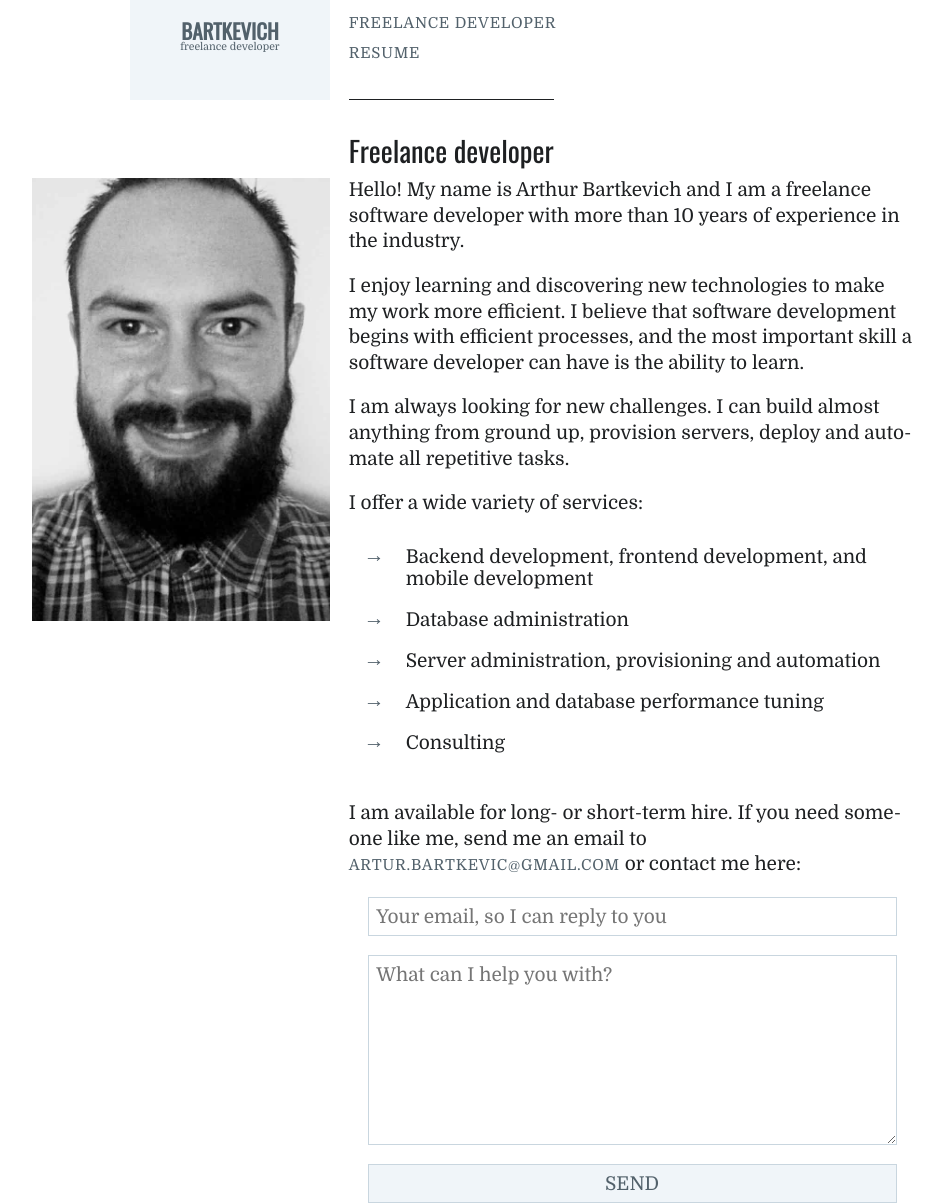
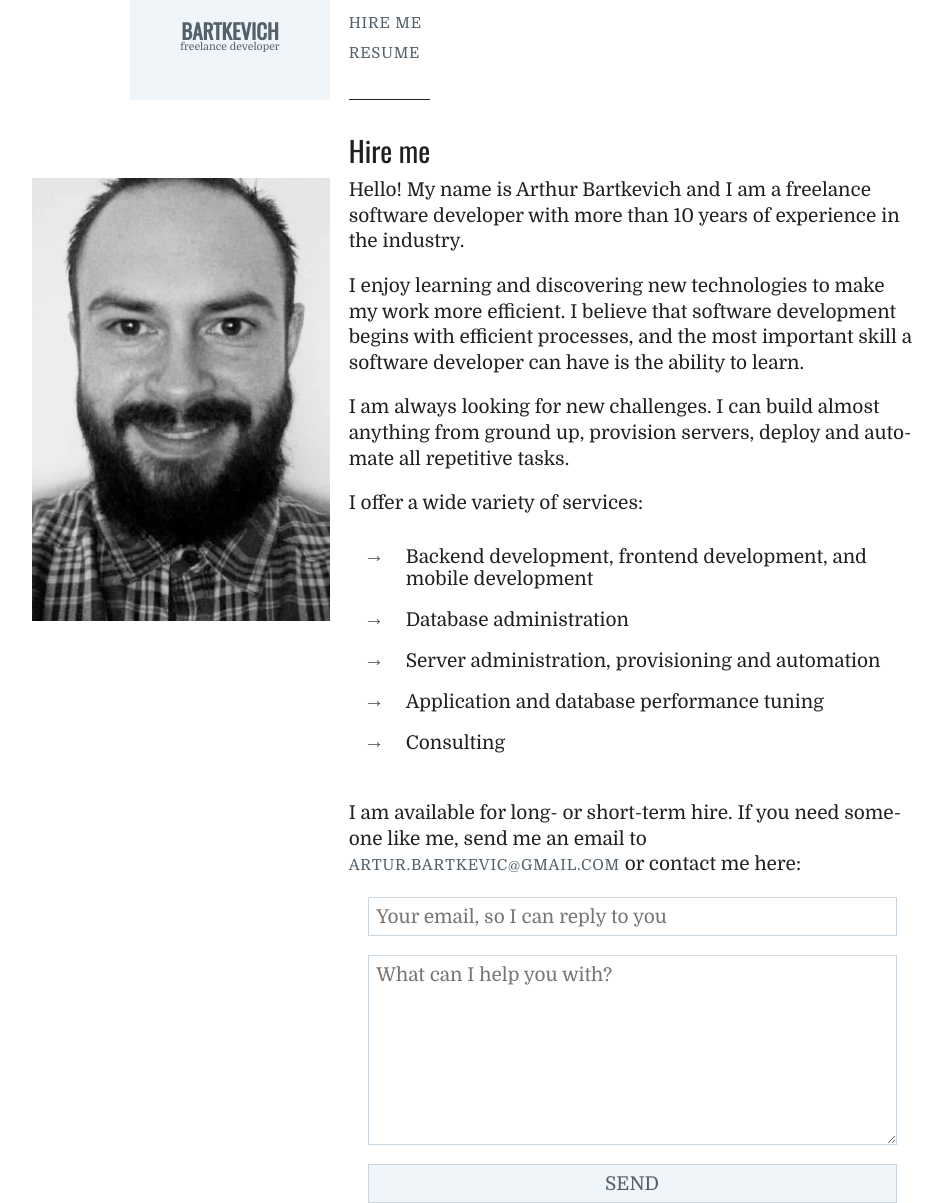
Before and after one commit to dachia/bratkevich, a Jekyll site: the page docs/index.html, which Jekyll copies as it is, in a window 1280 px wide. Shown: the whole page, without its empty margins (133-1076 px from the left). Built offline with Jekyll 4.4.1, drawn with Linux system fonts in a browser that asks for light colours.

Commit message:
Rename home freelance developer to hire me;

```diff
--- a/docs/index.html
+++ b/docs/index.html
@@ -2,14 +2,14 @@
 <html lang="en">
 <meta charset="utf-8">
 <meta name="viewport" content="width=device-width, initial-scale=1">
-<meta name="description" content="Arthur Bartkevich is a generalist, freelance developer with more than 10 years of experience in the industry. Frontend, backend, mobile development, devop work, performance tuning and consulting.">
+<meta name="description" content="Arthur Bartkevich is a generalist, freelance developer with more than 10 years of experience in the industry. Frontend, backend, mobile development, devop work, performance tuning and consulting. Hire me!">
 <link rel="stylesheet" href="/styles/main.css">
 <link href="//fonts.googleapis.com/css?family=Oswald" rel="stylesheet">
 <link href="//fonts.googleapis.com/css?family=Domine" rel="stylesheet">
 <link rel="icon"
       type="image/x-icon"
       href="/faviconb.ico?">
-<title>Freelance developer - Bartkevich software development</title>
+<title>Hire me - Bartkevich software development</title>
 <script>
   (function(i,s,o,g,r,a,m){i['GoogleAnalyticsObject']=r;i[r]=i[r]||function(){
   (i[r].q=i[r].q||[]).push(arguments)},i[r].l=1*new Date();a=s.createElement(o),
@@ -32,7 +32,7 @@
 
 
 			<li class="nav-item">
-				<a class="page-link" href="/">Freelance developer</a>
+				<a class="page-link" href="/">Hire me</a>
 
 
 
@@ -55,7 +55,7 @@
 
 
 <article>
-  <h1><span>Freelance developer</span></h1>
+  <h1><span>Hire me</span></h1>
 	<p class="aside-container"><img src="/assets/photo-min.jpg" alt="en face, greyscale picture of bearded freelance developer" title="En face, greyscale picture of bearded freelance developer"></p>
 
 <p>Hel­lo! My name is Arthur Bartke­vich and I am a free­lance soft­ware devel­oper with more than 10 years of expe­ri­ence in the industry.</p>
--- a/docs/resume.html
+++ b/docs/resume.html
@@ -32,7 +32,7 @@
 
 
 			<li class="nav-item">
-				<a class="page-link" href="/">Freelance developer</a>
+				<a class="page-link" href="/">Hire me</a>
 
 
 
--- a/docs/sitemap.xml
+++ b/docs/sitemap.xml
@@ -2,7 +2,7 @@
 <urlset xmlns:xsi="http://www.w3.org/2001/XMLSchema-instance" xsi:schemaLocation="http://www.sitemaps.org/schemas/sitemap/0.9 http://www.sitemaps.org/schemas/sitemap/0.9/sitemap.xsd" xmlns="http://www.sitemaps.org/schemas/sitemap/0.9">
 <url>
 <loc>http://freelancedeveloper.tech/</loc>
-<lastmod>2017-01-24T20:23:25+00:00</lastmod>
+<lastmod>2017-01-25T07:48:03+00:00</lastmod>
 </url>
 <url>
 <loc>http://freelancedeveloper.tech/resume.html</loc>
```
Also changed, not shown: index.md (+2 -2 lines).
